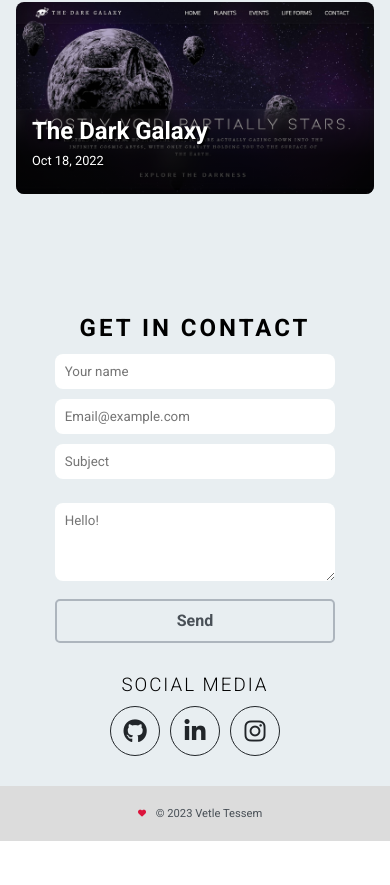
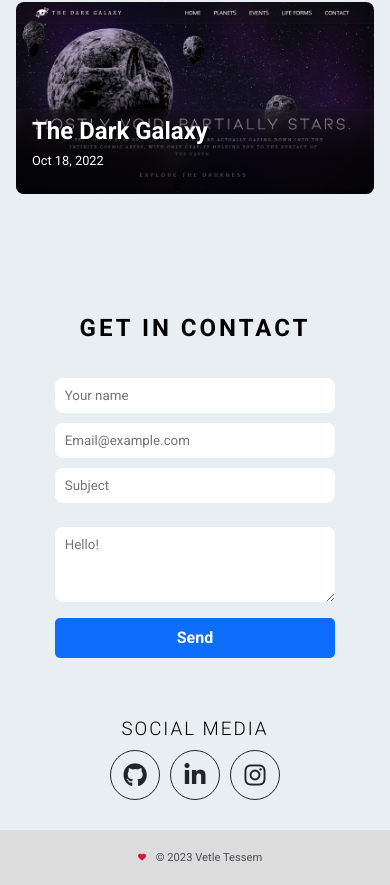
Before and after one commit to H3X-C0DE/Hex-Portfolio, a React (Create React App) app: page / in a window 390 px wide. Shown: the part 4481-5366 px from the top of the page. Before the commit the page ends 5322 px from the top, so only its background shows below. Built offline with nearby package versions, Linux system fonts and the light colour scheme.

Commit message:
styled contact from

```diff
--- a/src/Components/Contact.jsx
+++ b/src/Components/Contact.jsx
@@ -27,7 +27,8 @@ export default function ContactUs() {
     <section id="top-contact">
       <div className="content-wrapper">
         <h2 className="about-title">Get in contact</h2>
-        <form className="contact-form" onSubmit={sendEmail}>
+        <form onSubmit={sendEmail}>
+          <div className="contact-form">
             <div className="left">
               <input type="hidden" name="contact_number" />
               <label>Name</label>
@@ -50,7 +51,8 @@ export default function ContactUs() {
             <div className="right">
               <label>Message</label>
               <textarea name="html_message" placeholder="Hello!" required />
-            <input type="submit" value="Send" />
+            </div>
+            <input id="submit-btn" type="submit" value="Send" />
           </div>
         </form>
       </div>
--- a/src/Styles/contact.css
+++ b/src/Styles/contact.css
@@ -3,15 +3,11 @@
   padding-bottom: 2em;
 }
 .contact-form {
-  /* margin: 0 auto;
-  max-width: 900px;
-  text-align: center;
-  padding: 0 20px; */
+  margin-top: 1.5em;
   display: flex;
   flex-wrap: wrap;
   justify-content: space-evenly;
 }
-
 .contact-form label {
   display: none;
 }
@@ -31,27 +27,30 @@ textarea {
   border: none;
 }
 .right textarea {
-  height: 63%;
+  height: 93%;
   max-width: 100%;
   min-width: 100%;
   margin: 0;
 }
-input[type="submit"] {
+#submit-btn {
   font-size: 16px;
   font-weight: 600;
   line-height: 20px;
   width: 100%;
+  max-width: 93%;
   padding: 10px;
-  background-color: var(--body-bg);
-  color: var(--gray-700);
-  border: 2px solid var(--gray-500);
+  background-color: var(--blue);
+  color: var(--white);
+  border: none;
   border-radius: 5px;
   cursor: pointer;
+  margin-top: 1.5em;
 }
-input:hover[type="submit"] {
+#submit-btn:hover {
   transition: all 0.3s;
-  border: 2px solid var(--blue);
-  color: var(--blue);
+  background-color: var(--indigo);
+  box-shadow: rgba(50, 50, 93, 0.25) 0px 6px 12px -2px,
+    rgba(0, 0, 0, 0.3) 0px 3px 7px -3px;
 }
 
 @media (max-width: 900px) {
@@ -60,7 +59,8 @@ input:hover[type="submit"] {
   }
 
   .left,
-  .right {
+  .right,
+  #submit-btn {
     width: 75%;
     text-align: center;
   }
```
Lines whose indentation alone changed are shown as unchanged.
